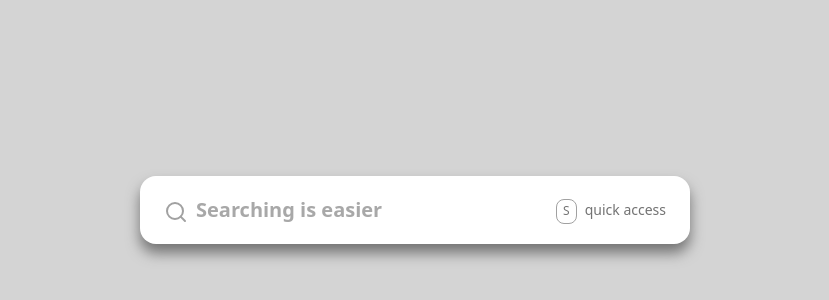
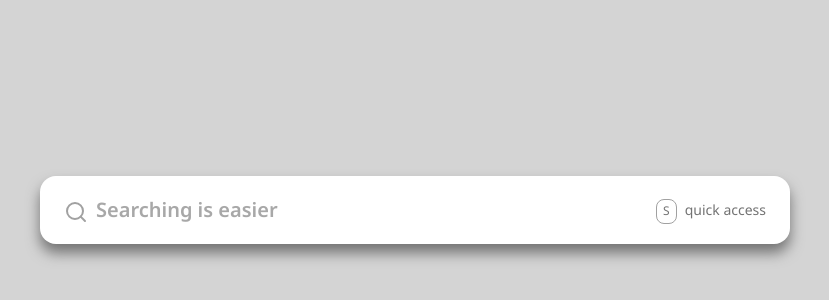
Before and after one commit to ultfsuraj/dots_search, a Next.js app: page / in a window 1280 px wide. Shown: the part 190-490 px from the top of the page, without its empty margins (225-1054 px from the left). Built offline with nearby package versions, Linux system fonts and the light colour scheme.

Commit message:
font changed to noto sans

```diff
--- a/src/app/globals.css
+++ b/src/app/globals.css
@@ -2,10 +2,6 @@
 
 @utility flex-center {
   @apply flex items-center justify-center;
-}
-
-* {
-  font-family: system-ui, sans-serif;
 }
 
 .scroll-none {
--- a/src/app/layout.tsx
+++ b/src/app/layout.tsx
@@ -1,10 +1,17 @@
 import type { Metadata } from 'next';
 import './globals.css';
+import { Noto_Sans } from 'next/font/google';
 
 export const metadata: Metadata = {
   title: 'Dribble Search',
   description: 'cool detailed search bar',
 };
+
+const notoSans = Noto_Sans({
+  subsets: ['latin'],
+  display: 'swap',
+  fallback: ['system-ui', 'sans-serif'],
+});
 
 export default function RootLayout({
   children,
@@ -12,7 +19,7 @@ export default function RootLayout({
   children: React.ReactNode;
 }>) {
   return (
-    <html lang="en">
+    <html lang="en" className={notoSans.className}>
       <body className="flex-center h-[100dvh] w-[100vw] bg-neutral-300 text-neutral-800">{children}</body>
     </html>
   );
--- a/src/app/page.tsx
+++ b/src/app/page.tsx
@@ -5,7 +5,7 @@ import { AnimatePresence, motion } from 'motion/react';
 import { Search, LoaderCircle, Settings } from 'lucide-react';
 
 import FilterTag from '@/components/FilterTag';
-import { FILTER_DATA, FILTER_TABS, LinkTabData, textSizeMap } from '../utils/constants';
+import { FILTER_TABS, LinkTabData, textSizeMap } from '../utils/constants';
 import { cn, fetchSearchResults } from '@/utils/utils';
 import Toggle from '@/components/Toggle';
 import LinkTab from '@/components/LinkTab';
@@ -18,11 +18,6 @@ const Page = () => {
   const [filters, setFilters] = useState<Set<number>>(() => new Set([0, 1, 2]));
   const [allData, setAllData] = useState<LinkTabData[]>([]);
   const [results, setResults] = useState<LinkTabData[]>([]);
-
-  const [files, setFiles] = useState<boolean>(true);
-  const [people, setPeople] = useState<boolean>(true);
-  const [chats, setChats] = useState<boolean>(false);
-  const [lists, setLists] = useState<boolean>(false);
 
   const [isSettingsOpen, setIsSettingsOpen] = useState<boolean>(false);
 
@@ -53,7 +48,7 @@ const Page = () => {
   }, [activeIndex]);
 
   return (
-    <motion.div className="w-[50%] max-w-[550px] min-w-[450px] rounded-2xl bg-white drop-shadow-xl drop-shadow-neutral-500">
+    <motion.div className="w-[60%] max-w-[750px] min-w-[550px] rounded-2xl bg-white drop-shadow-xl drop-shadow-neutral-500">
       {/* Search Input Header */}
       <motion.div className="w-full px-6 py-5">
         <div className="flex items-center justify-between text-neutral-600">
@@ -96,6 +91,7 @@ const Page = () => {
         </div>
       </motion.div>
 
+      <AnimatePresence mode="wait">
         {isOpen && (
           <motion.div>
             {/* filters */}
@@ -210,6 +206,7 @@ const Page = () => {
             </div>
           </motion.div>
         )}
+      </AnimatePresence>
     </motion.div>
   );
 };
```
Lines whose indentation alone changed are shown as unchanged.
